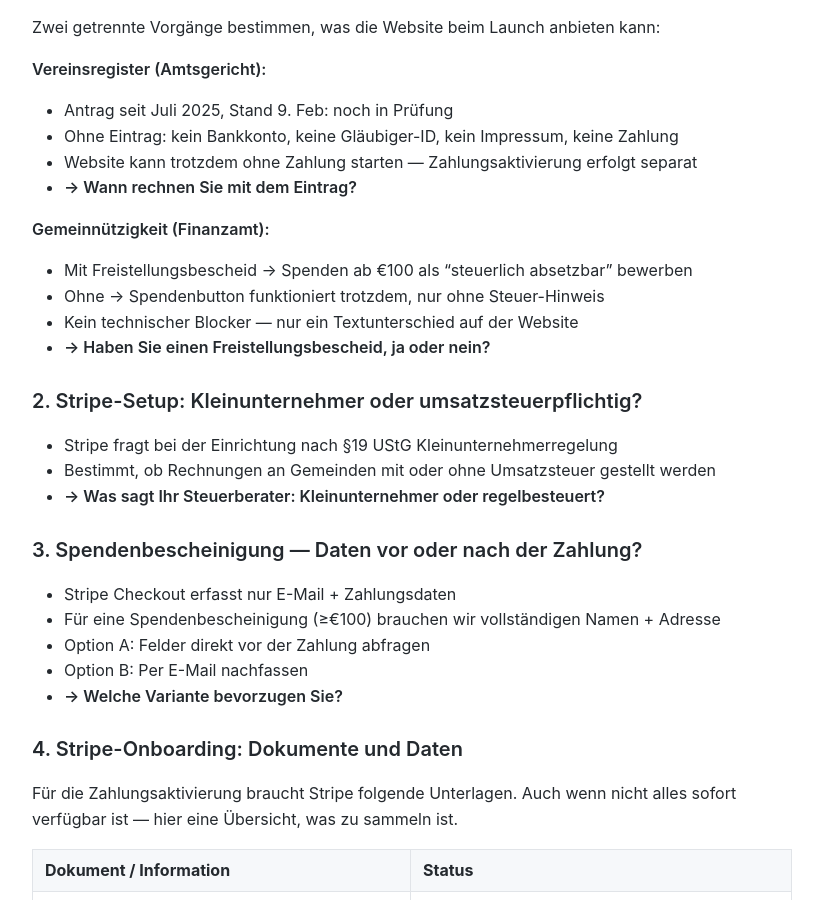
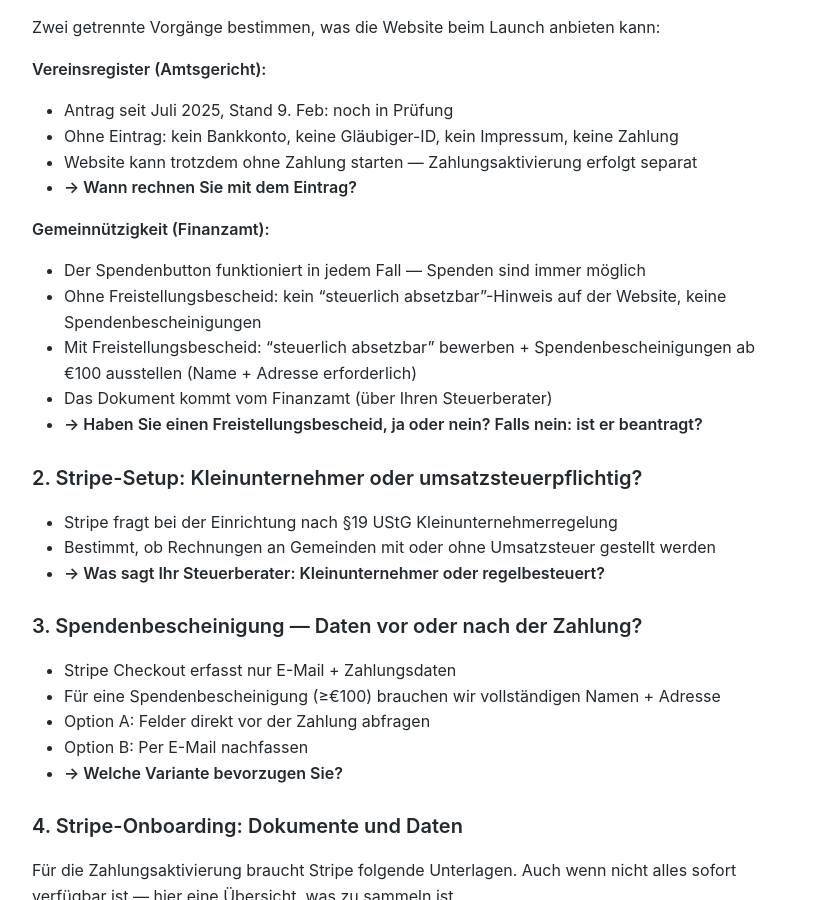
Before and after one commit to MariusWilsch/public-wilsch-ai-pages, a Jekyll site: the page built from project/abtmayr-reichert/meeting-agenda-klimafolgenschutz-payment-setup.md, in a window 1280 px wide and 900 px high, scrolled down 1118 px. Shown: the whole window, without its empty margins (228-1051 px from the left). Built offline with Jekyll 4.4.1, drawn with Linux system fonts in a browser that asks for light colours; our own code applies the rules of GitHub Pages for plain Markdown files.

Commit message:
Sync from hippocampus 2026-02-14

```diff
--- a/project/abtmayr-reichert/meeting-agenda-klimafolgenschutz-payment-setup.md
+++ b/project/abtmayr-reichert/meeting-agenda-klimafolgenschutz-payment-setup.md
@@ -36,10 +36,11 @@ Zwei getrennte Vorgänge bestimmen, was die Website beim Launch anbieten kann:
 - **→ Wann rechnen Sie mit dem Eintrag?**
 
 **Gemeinnützigkeit (Finanzamt):**
-- Mit Freistellungsbescheid → Spenden ab €100 als "steuerlich absetzbar" bewerben
-- Ohne → Spendenbutton funktioniert trotzdem, nur ohne Steuer-Hinweis
-- Kein technischer Blocker — nur ein Textunterschied auf der Website
-- **→ Haben Sie einen Freistellungsbescheid, ja oder nein?**
+- Der Spendenbutton funktioniert in jedem Fall — Spenden sind immer möglich
+- Ohne Freistellungsbescheid: kein "steuerlich absetzbar"-Hinweis auf der Website, keine Spendenbescheinigungen
+- Mit Freistellungsbescheid: "steuerlich absetzbar" bewerben + Spendenbescheinigungen ab €100 ausstellen (Name + Adresse erforderlich)
+- Das Dokument kommt vom Finanzamt (über Ihren Steuerberater)
+- **→ Haben Sie einen Freistellungsbescheid, ja oder nein? Falls nein: ist er beantragt?**
 
 ### 2. Stripe-Setup: Kleinunternehmer oder umsatzsteuerpflichtig?
 
```
